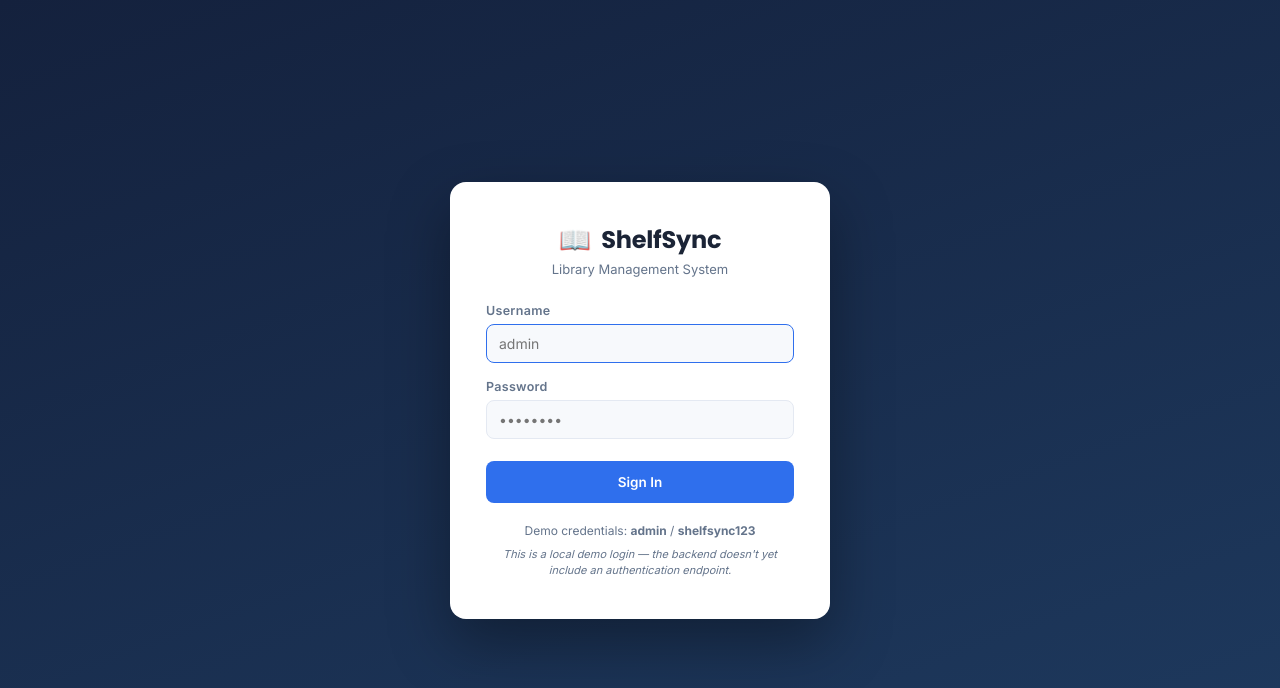
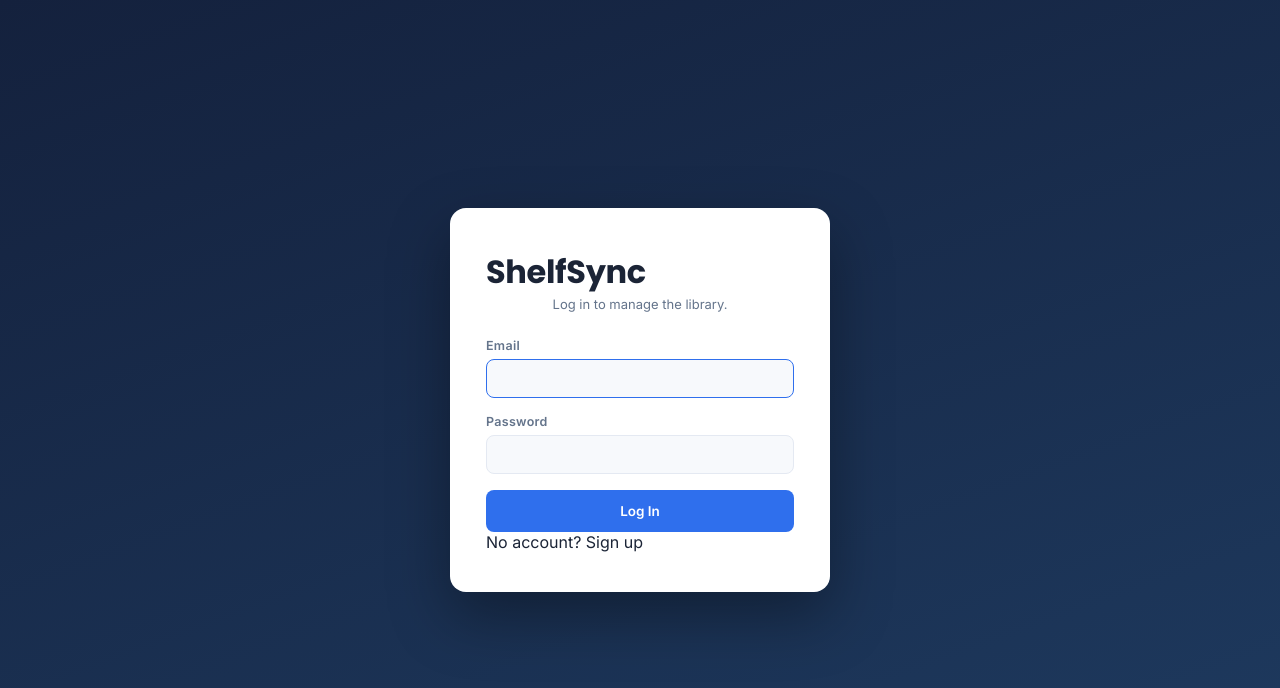
Before and after one commit to harshalpatil-10/shelfsync-frontend, a React (Vite) app: page /login in a window 1280 px wide. Shown: the top 688 px of the page. Built offline with nearby package versions, Linux system fonts and the light colour scheme; no server answers.

Commit message:
Update Login.jsx

```diff
--- a/src/pages/Login/Login.jsx
+++ b/src/pages/Login/Login.jsx
@@ -1,79 +1,50 @@
 import React, { useState } from 'react'
-import { useNavigate } from 'react-router-dom'
-import { login, isAuthenticated } from '../../utils/auth.js'
+import { Link, useNavigate } from 'react-router-dom'
+import { useAuth } from '../../context/AuthContext.jsx'
 import styles from './Login.module.css'
 
 export default function Login() {
+  const { login } = useAuth()
   const navigate = useNavigate()
-  const [username, setUsername] = useState('')
+  const [email, setEmail] = useState('')
   const [password, setPassword] = useState('')
   const [error, setError] = useState('')
   const [loading, setLoading] = useState(false)
 
-  if (isAuthenticated()) {
-    navigate('/', { replace: true })
-  }
-
-  function handleSubmit(e) {
+  async function handleSubmit(e) {
     e.preventDefault()
     setError('')
-    if (!username.trim() || !password.trim()) {
-      setError('Please enter both username and password.')
-      return
+    setLoading(true)
+    try {
+      await login(email, password)
+      navigate('/')
+    } catch (err) {
+      setError(err.message || 'Invalid email or password.')
+    } finally {
+      setLoading(false)
     }
-    setLoading(true)
-    setTimeout(() => {
-      const success = login(username.trim(), password)
-      setLoading(false)
-      if (success) {
-        navigate('/', { replace: true })
-      } else {
-        setError('Incorrect username or password.')
-      }
-    }, 400)
   }
 
   return (
     <div className={styles.page}>
       <div className={styles.card}>
-        <div className={styles.brand}>
-          <span className={styles.mark}>📖</span>
-          <h1>ShelfSync</h1>
-        </div>
-        <p className={styles.subtitle}>Library Management System</p>
-
-        <form onSubmit={handleSubmit} className={styles.form}>
+        <h1 className={styles.title}>ShelfSync</h1>
+        <p className={styles.subtitle}>Log in to manage the library.</p>
+        <form onSubmit={handleSubmit}>
           <div className="formfield">
-            <label>Username</label>
-            <input
-              type="text"
-              value={username}
-              onChange={(e) => setUsername(e.target.value)}
-              placeholder="admin"
-              autoFocus
-            />
+            <label>Email</label>
+            <input type="email" value={email} onChange={e => setEmail(e.target.value)} autoFocus />
           </div>
           <div className="formfield">
             <label>Password</label>
-            <input
-              type="password"
-              value={password}
-              onChange={(e) => setPassword(e.target.value)}
-              placeholder="••••••••"
-            />
+            <input type="password" value={password} onChange={e => setPassword(e.target.value)} />
           </div>
-
-          {error && <p className={styles.error}>{error}</p>}
-
-          <button type="submit" className="btn btn-primary" disabled={loading} style={{ width: '100%', padding: '12px 0', marginTop: '6px' }}>
-            {loading ? 'Signing in...' : 'Sign In'}
+          {error && <p className="error" style={{ marginBottom: 14 }}>{error}</p>}
+          <button type="submit" className="btn btn-primary" disabled={loading} style={{ width: '100%', padding: '12px 0' }}>
+            {loading ? 'Signing in...' : 'Log In'}
           </button>
         </form>
-
-        <p className={styles.hint}>Demo credentials: <b>admin</b> / <b>shelfsync123</b></p>
-        <p className={styles.note}>
-          This is a local demo login — the backend doesn't yet include an authentication endpoint.
-        </p>
+        <p className={styles.footerText}>No account? <Link to="/signup" className={styles.link}>Sign up</Link></p>
       </div>
     </div>
   )
```
